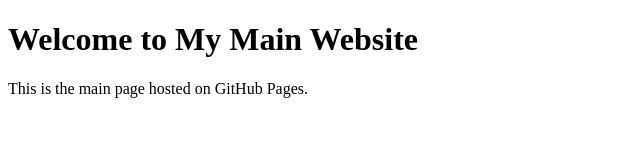
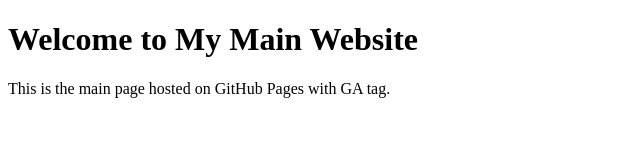
Before and after one commit to xmaco/afa.github.io, a plain HTML site: page index.html in a window 1280 px wide. Shown: the full height of the page, 0-640 px from the left. Drawn offline with Linux system fonts and the light colour scheme.

Commit message:
Update index.html

```diff
--- a/index.html
+++ b/index.html
@@ -17,6 +17,6 @@
 </head>
 <body>
     <h1>Welcome to My Main Website</h1>
-    <p>This is the main page hosted on GitHub Pages.</p>
+    <p>This is the main page hosted on GitHub Pages with GA tag.</p>
 </body>
 </html>
```
